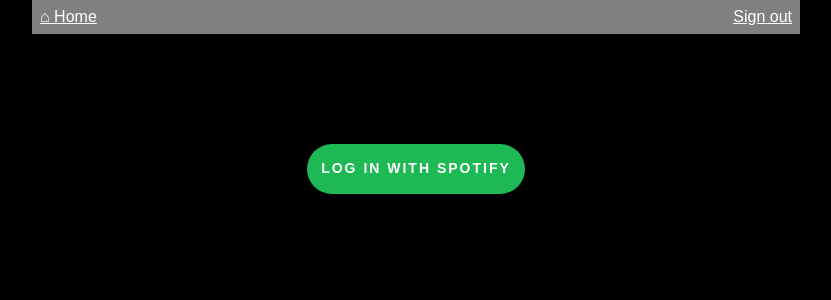
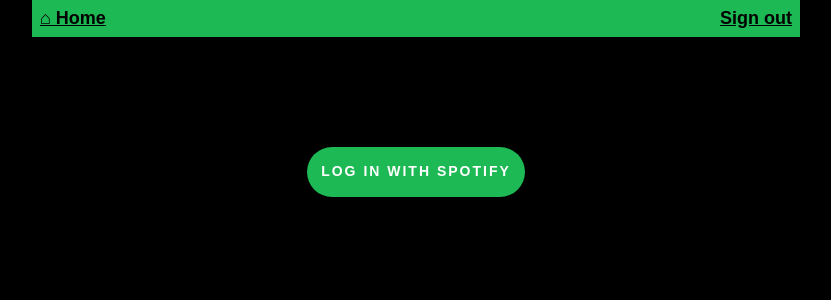
Before and after one commit to Phape/SpotifyTools, a Flask app: page / in a window 1280 px wide. Shown: the top 300 px of the page, without its empty margins (224-1055 px from the left). Run offline with Flask 2, Linux system fonts and the light colour scheme.

Commit message:
design changes in buttons and navi

```diff
--- a/static/css/main.css
+++ b/static/css/main.css
@@ -18,7 +18,7 @@ body {
 .navi {
     margin: 0px;
     padding:0px;
-    background-color: gray;
+    background-color: rgb(29, 185, 84);
 }
 
 .navi ul {
@@ -27,6 +27,12 @@ body {
     list-style: none;
     display: flex;
     justify-content: space-between;
+}
+
+.navi a {
+    color: black;
+    font-size: large;
+    font-weight: bold;
 }
 
 .body-content {
@@ -62,8 +68,16 @@ a {
     justify-content: center;
 }
 
-.spotify-login-button{
-    top: 50%;
+.button-left-right ul {
+    margin: 0px;
+    padding: 8px;
+    list-style: none;
+    display: flex;
+    justify-content: space-between;
+}
+
+.spotify-button{
+    top: 50%; /* only for sign_in page */
     padding: 16px 14px 18px;
     color: rgb(255, 255, 255);
     background-color: rgb(29, 185, 84);
--- a/templates/sign_in.html
+++ b/templates/sign_in.html
@@ -7,7 +7,7 @@
 {% block body %}
     <div class="centered">
         <a href="/sign_in">
-            <button class="spotify-login-button">Log in with Spotify</button>
+            <button class="spotify-button">Log in with Spotify</button>
         </a>
     </div>
 {% endblock %}
```
Also changed, not shown: templates/current_genres.html (+10 -4 lines).
